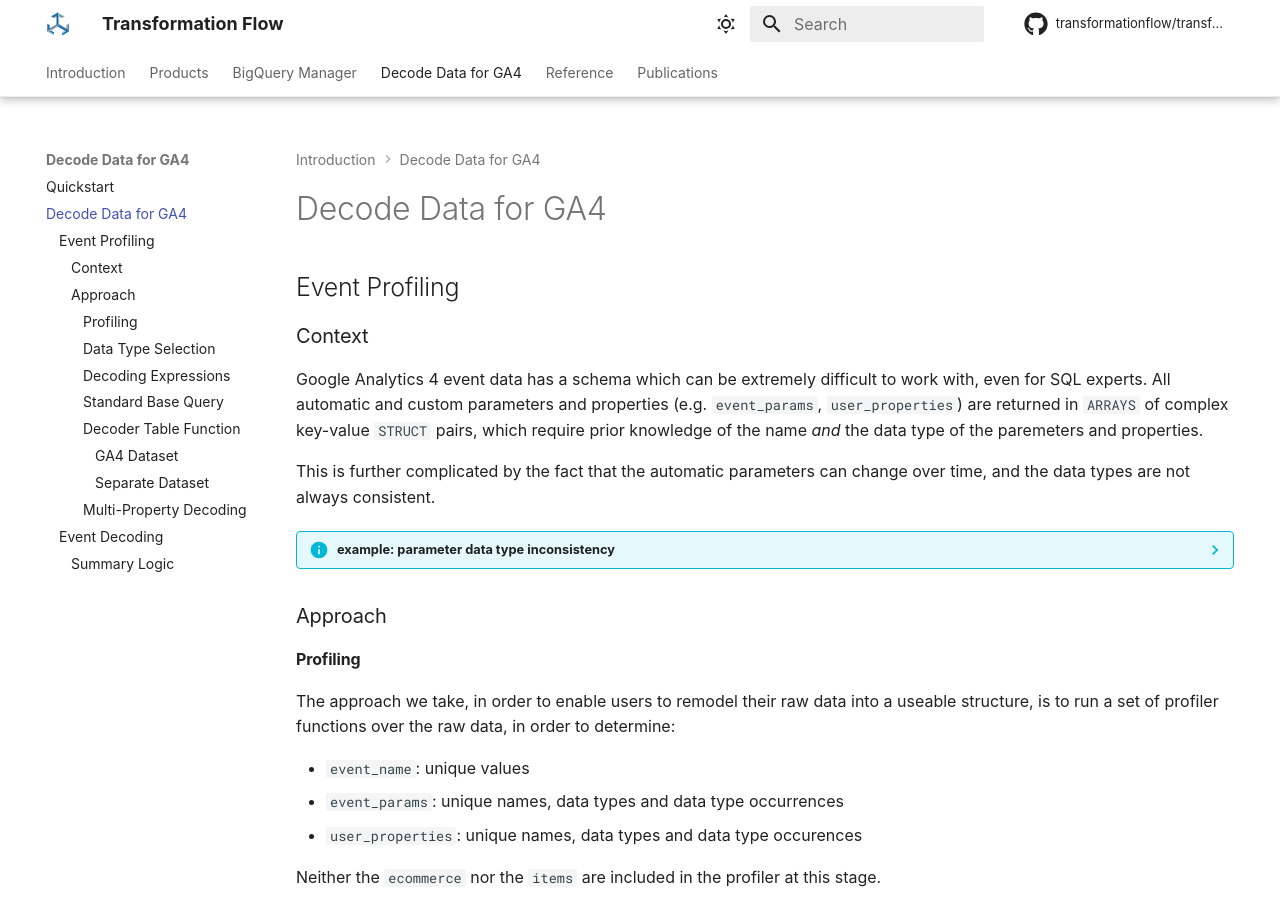
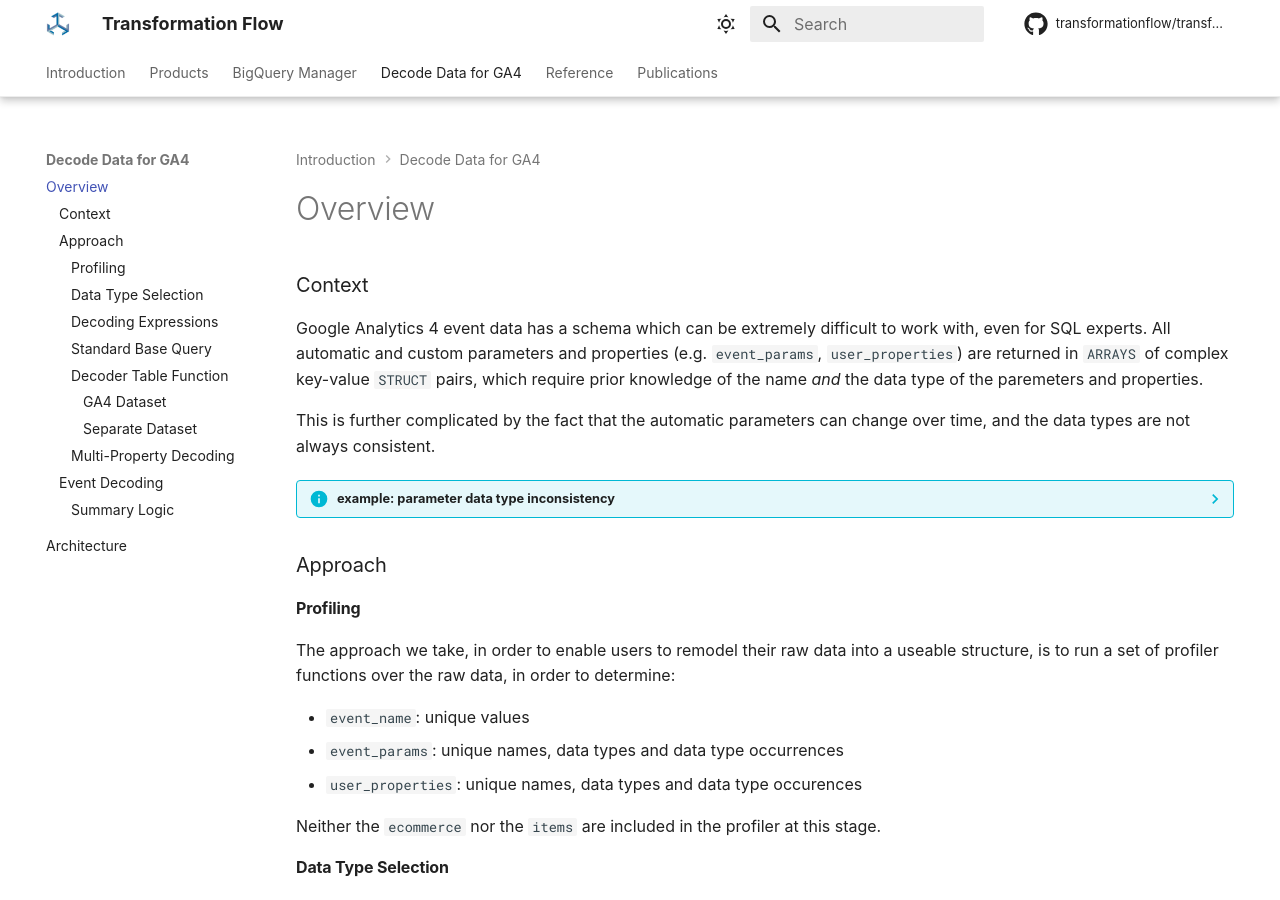
Before and after one commit to transformationflow/transformationflow.github.io, an MkDocs documentation site: the page built from docs/ga4/overview.md, in a window 1280 px wide and 900 px high. Built offline with MkDocs 1.6.1 and Material for MkDocs 9.7.7, drawn with Linux system fonts in a browser that asks for light colours; some web fonts are replaced; comment, search, counter and statistics services are not loaded.

```diff
--- a/docs/ga4/decodedata.md
+++ b/docs/ga4/overview.md
@@ -1,5 +1,3 @@
-# Event Profiling
-
 ## Context
 Google Analytics 4 event data has a schema which can be extremely difficult to work with, even for SQL experts.  All automatic and custom parameters and properties (e.g. `event_params`, `user_properties`) are returned in `ARRAYS` of complex key-value `STRUCT` pairs, which require prior knowledge of the name _and_ the data type of the paremeters and properties.
 
--- a/mkdocs.yml
+++ b/mkdocs.yml
@@ -52,8 +52,8 @@
     - Architecture: bqmanager/architecture.md
 
   - Decode Data for GA4:
-    - Quickstart: ga4/quickstart.md
-    - Decode Data for GA4: ga4/decodedata.md
+    - Overview: ga4/overview.md
+    - Architecture: ga4/architecture.md
 
   - Reference:
     - Glossary: reference/glossary.md
```
Also changed, not shown: docs/bqmanager/objectives.md (+1 -1 lines), docs/index.md (+2 -1 lines), docs/products.md (+1 -1 lines), docs/ga4/architecture.md (renamed from docs/ga4/quickstart.md).
